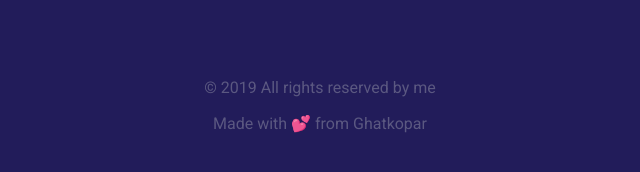
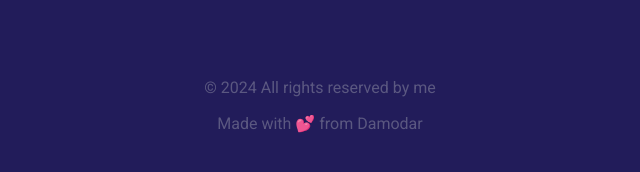
Before and after one commit to rakexg/rakexg.github.io, a plain HTML site: page index.html in a window 1280 px wide. Shown: the part 9516-9688 px from the top of the page, 320-960 px from the left. Drawn offline with Linux system fonts and the light colour scheme.

Commit message:
Update index.html for dam

```diff
--- a/index.html
+++ b/index.html
@@ -254,10 +254,10 @@
             <div class="footer content-1170 center-relative">
                 <ul>
                     <li class="copyright-footer">
-                        © 2019 All rights reserved by me
+                        © 2024 All rights reserved by me
                     </li>
                     <li class="copyright-footer">
-                     Made with 💕 from Ghatkopar
+                     Made with 💕 from Damodar
                     </li>
                 </ul>
             </div>
```
